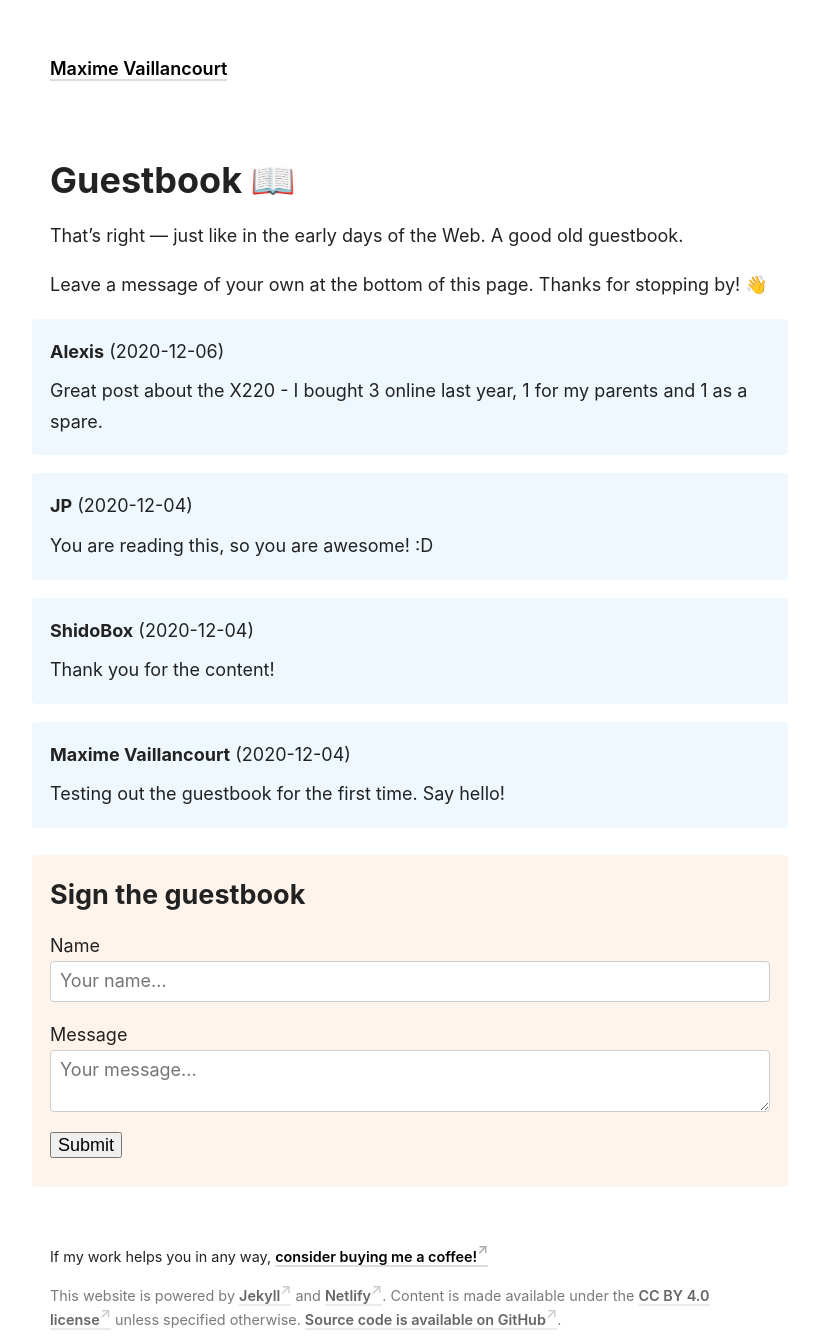
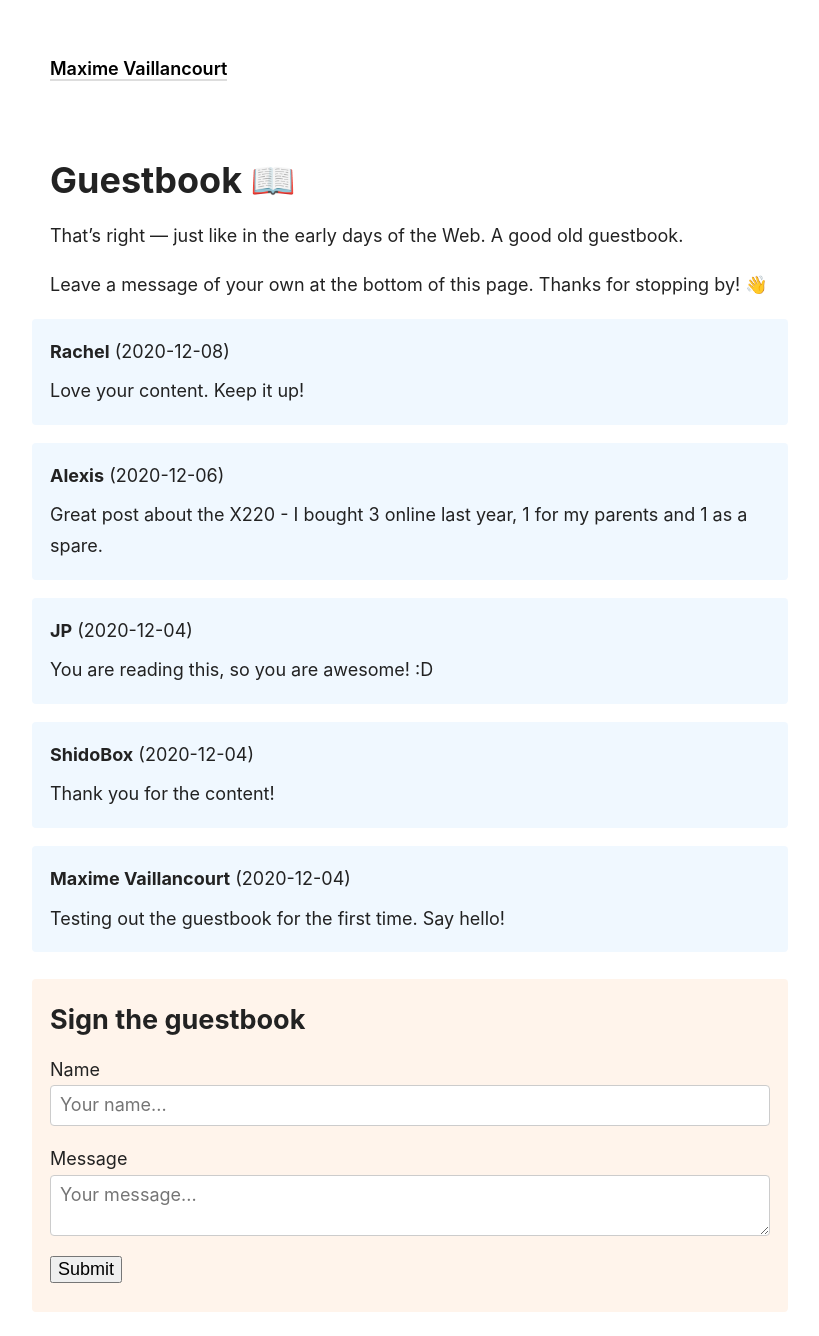
Before and after one commit to maximevaillancourt/maximevaillancourt.github.io, a Jekyll site: the page built from _pages/guestbook.md, in a window 1280 px wide, cut to the strip 0-1336 px from the top of the page. Shown: the whole strip, without its empty margins (230-1049 px from the left). Built offline with Jekyll 4.4.1, drawn with Linux system fonts in a browser that asks for light colours.

Commit message:
Add guestbook entry from Rachel

```diff
--- a/_data/guestbook_messages.yml
+++ b/_data/guestbook_messages.yml
@@ -16,3 +16,7 @@
   timestamp: '2020-12-06T23:58:26+00:00'
   body: Great post about the X220 - I bought 3 online last year, 1 for my parents
     and 1 as a spare.
+- netlify_submission_id: 5fcf4f1e2b593c76bb797f7b
+  author: Rachel
+  timestamp: '2020-12-08T10:02:06+00:00'
+  body: Love your content. Keep it up!
```
